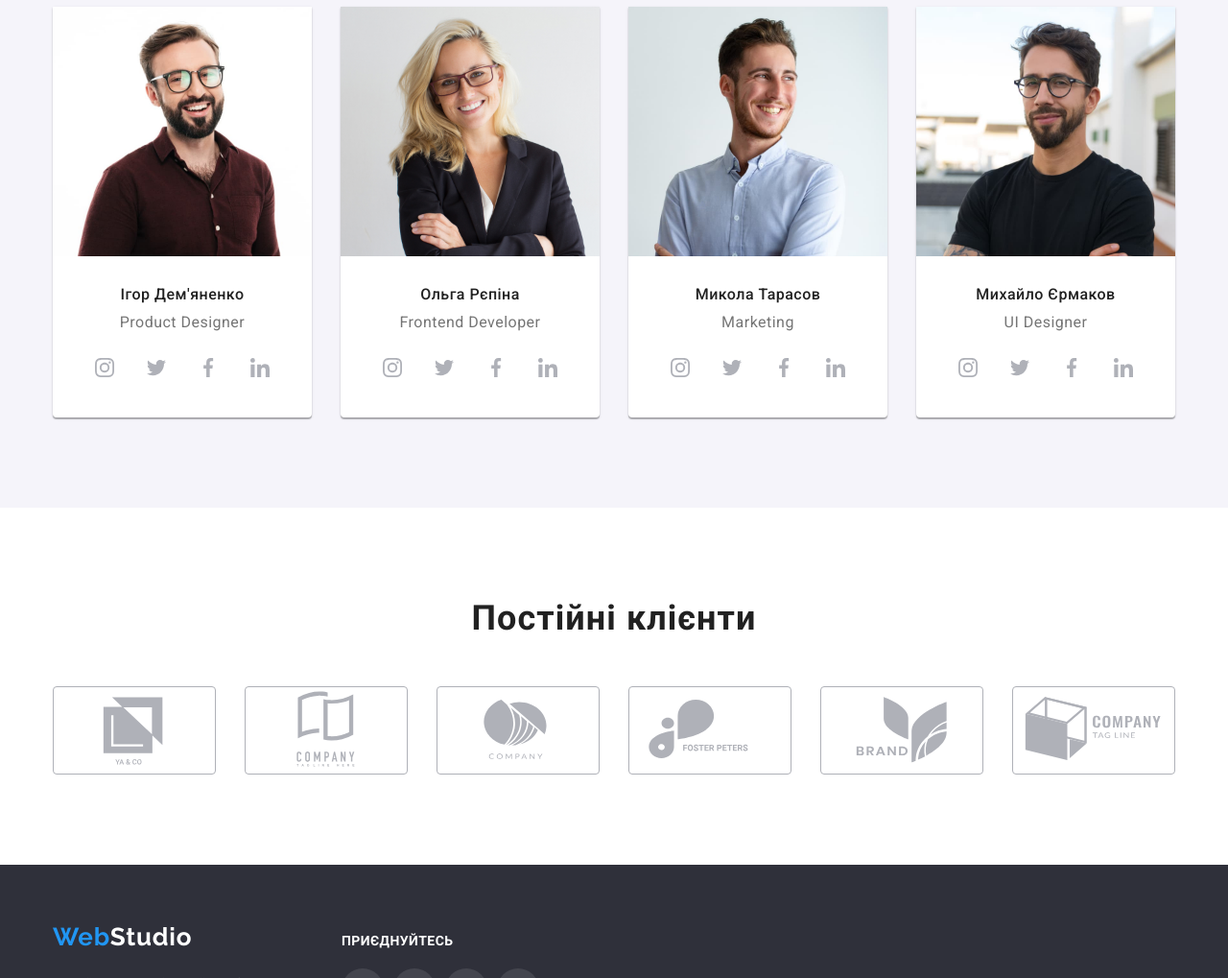
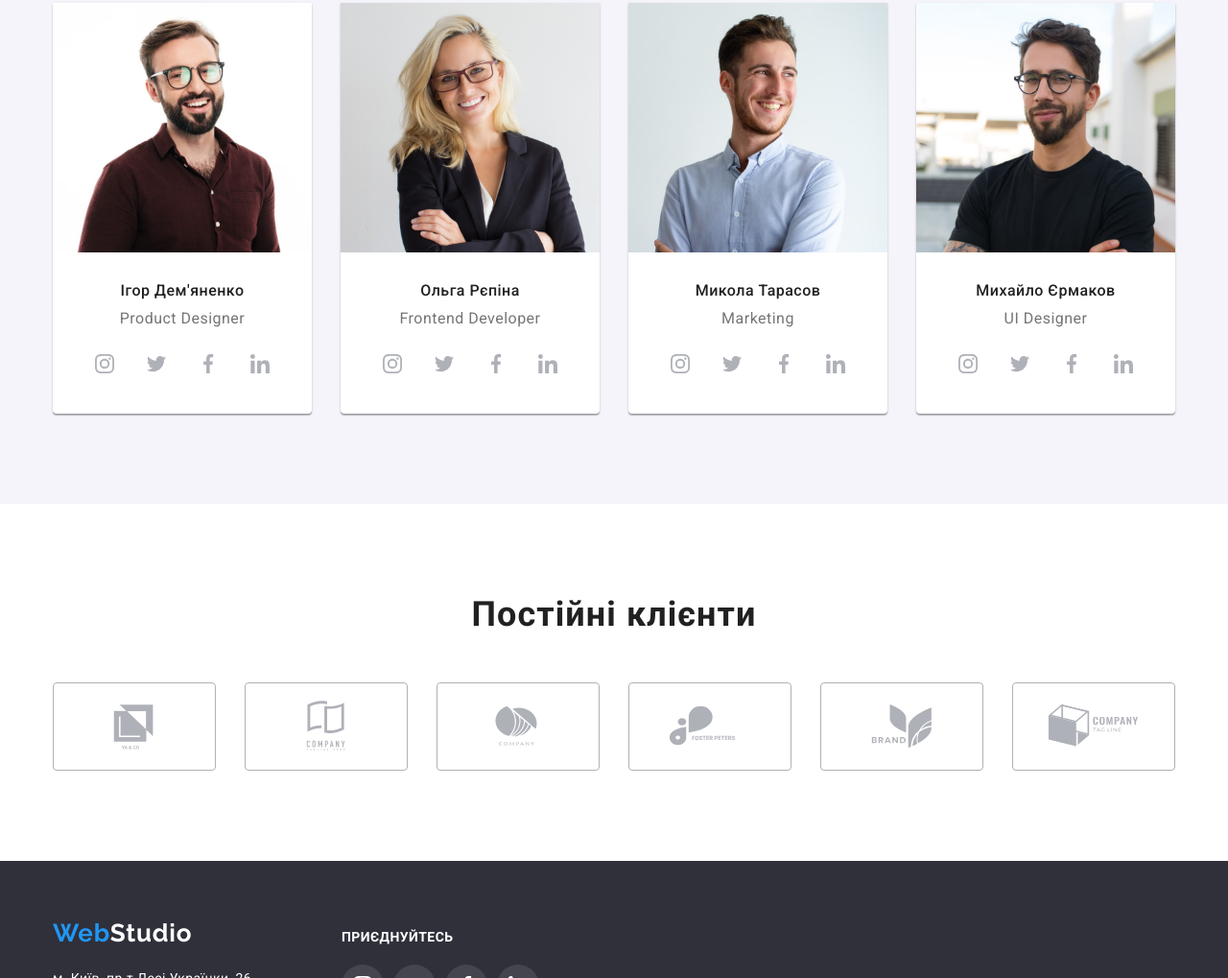
Before and after one commit to Mamont257/goit-markup-hw-04, a plain HTML site: page index.html in a window 1280 px wide. Shown: the part 1781-2800 px from the top of the page at 96% size. Drawn offline with nearby package versions, Linux system fonts and the light colour scheme.

Commit message:
Виправлення згідно настанови

```diff
--- a/css/styles.css
+++ b/css/styles.css
@@ -305,11 +305,16 @@ body {
 }
 
 .icon-position {
-    padding: 25px 100px;
+    display: flex;
+    width: 270px;
+    height: 120px;
+    align-items: center;
+    justify-content: center;
     background-color: var(--secong-color);
     border-radius: 4px;
     margin-bottom: 30px;
 }
+
 
 
 
@@ -406,7 +411,7 @@ body {
 
     color: var(--second-text-color);
 
-    padding-bottom: 16px;
+    margin-bottom: 16px;
 }
 
 .team-img {
@@ -476,10 +481,6 @@ body {
     column-gap: 30px;
 }
 
-.customer-icon {
-    width: 168px;
-    height: 90px;
-}
 
 .customers-link {
     display: flex;
@@ -495,7 +496,7 @@ body {
 .customers-link:hover,
 .customers-link:focus {
     fill: var(--logo-blue);
-    border: 1px solid var(--logo-blue);
+    border-color: var(--logo-blue);
 }
 
 
@@ -678,7 +679,11 @@ body {
     flex-basis: calc((100% - 60px)/3);
 }
 
-.portfolio-item:hover {
+.portfolio-link {
+    display: block;
+}
+
+.portfolio-link:hover {
     box-shadow: 0px 1px 1px rgba(0, 0, 0, 0.12),
     0px 4px 4px rgba(0, 0, 0, 0.06),
     1px 4px 6px rgba(0, 0, 0, 0.16);
--- a/index.html
+++ b/index.html
@@ -317,42 +317,42 @@
           <ul class="customers-menu list">
             <li class="customers-item">
               <a href="" class="customers-link">
-                <svg class="customer-icon">
+                <svg class="customer-icon" width="106px" height="60px">
                   <use href="./images/icons.svg#icon-Logo"></use>
                 </svg>
               </a>
             </li>
             <li class="customers-item">
               <a href="" class="customers-link">
-                <svg class="customer-icon">
+                <svg class="customer-icon" width="106px" height="60px">
                   <use href="./images/icons.svg#icon-Logo1"></use>
                 </svg>
               </a>
             </li>
             <li class="customers-item">
               <a href="" class="customers-link">
-                <svg class="customer-icon">
+                <svg class="customer-icon" width="106px" height="60px">
                   <use href="./images/icons.svg#icon-Logo2"></use>
                 </svg>
               </a>
             </li>
             <li class="customers-item">
               <a href="" class="customers-link">
-                <svg class="customer-icon">
+                <svg class="customer-icon" width="106px" height="60px">
                   <use href="./images/icons.svg#icon-Logo3"></use>
                 </svg>
               </a>
             </li>
             <li class="customers-item">
               <a href="" class="customers-link">
-                <svg class="customer-icon">
+                <svg class="customer-icon" width="106px" height="60px">
                   <use href="./images/icons.svg#icon-Logo4"></use>
                 </svg>
               </a>
             </li>
             <li class="customers-item">
               <a href="" class="customers-link">
-                <svg class="customer-icon">
+                <svg class="customer-icon" width="106px" height="60px">
                   <use href="./images/icons.svg#icon-Logo5"></use>
                 </svg>
               </a>
@@ -386,7 +386,7 @@
       </address>
       </div>
       <div class="footer-social-link">
-        <h2 class="footer-title">Приєднуйтесь</h2>
+        <p class="footer-title">Приєднуйтесь</p>
           <ul class="social-list-footer list">
             <li class="social-list-item-footer">
               <a href="" class="social-list-link-footer">
```
Also changed, not shown: portfolio.html (+1 -1 lines), 1 other file.
